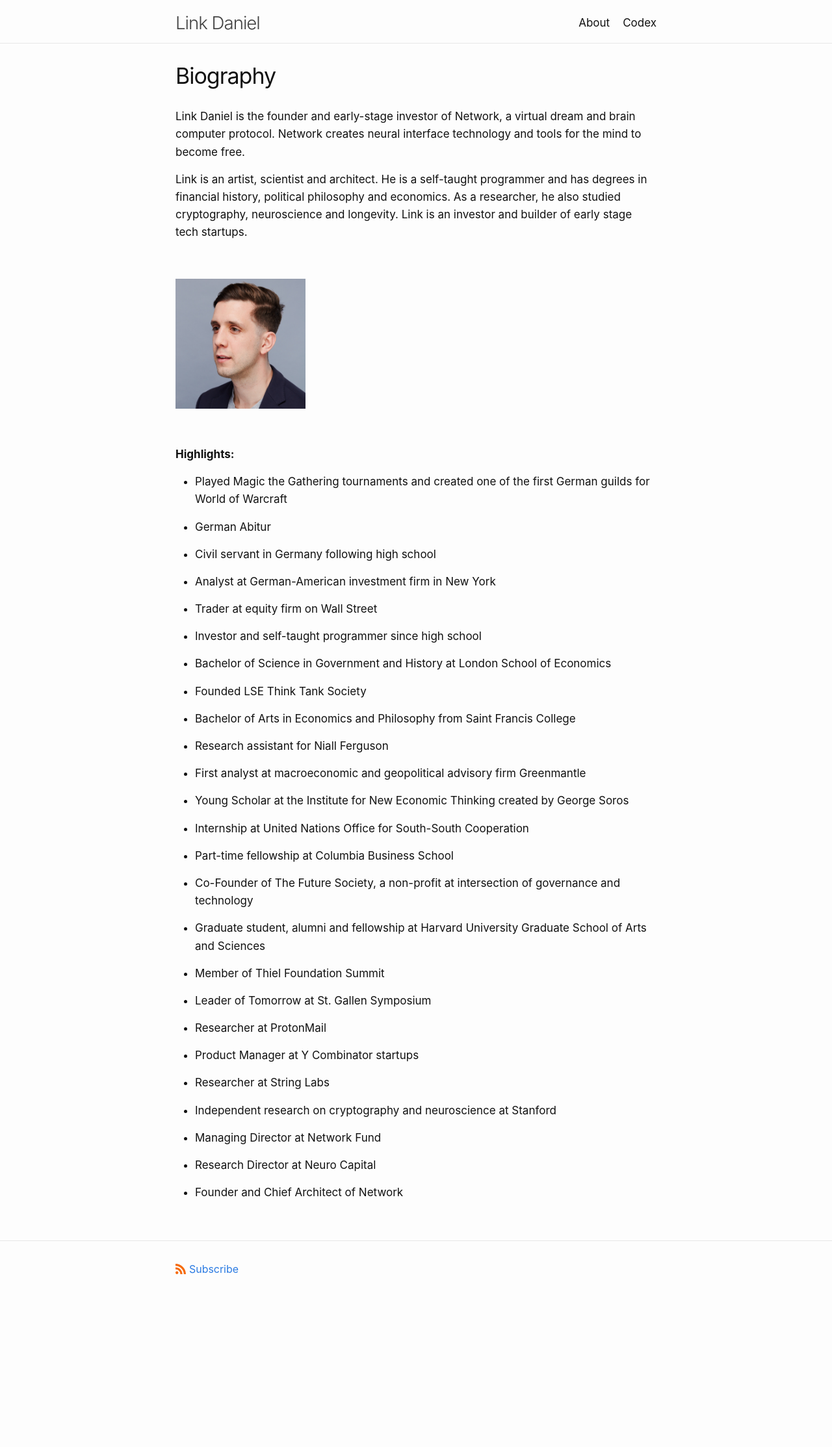
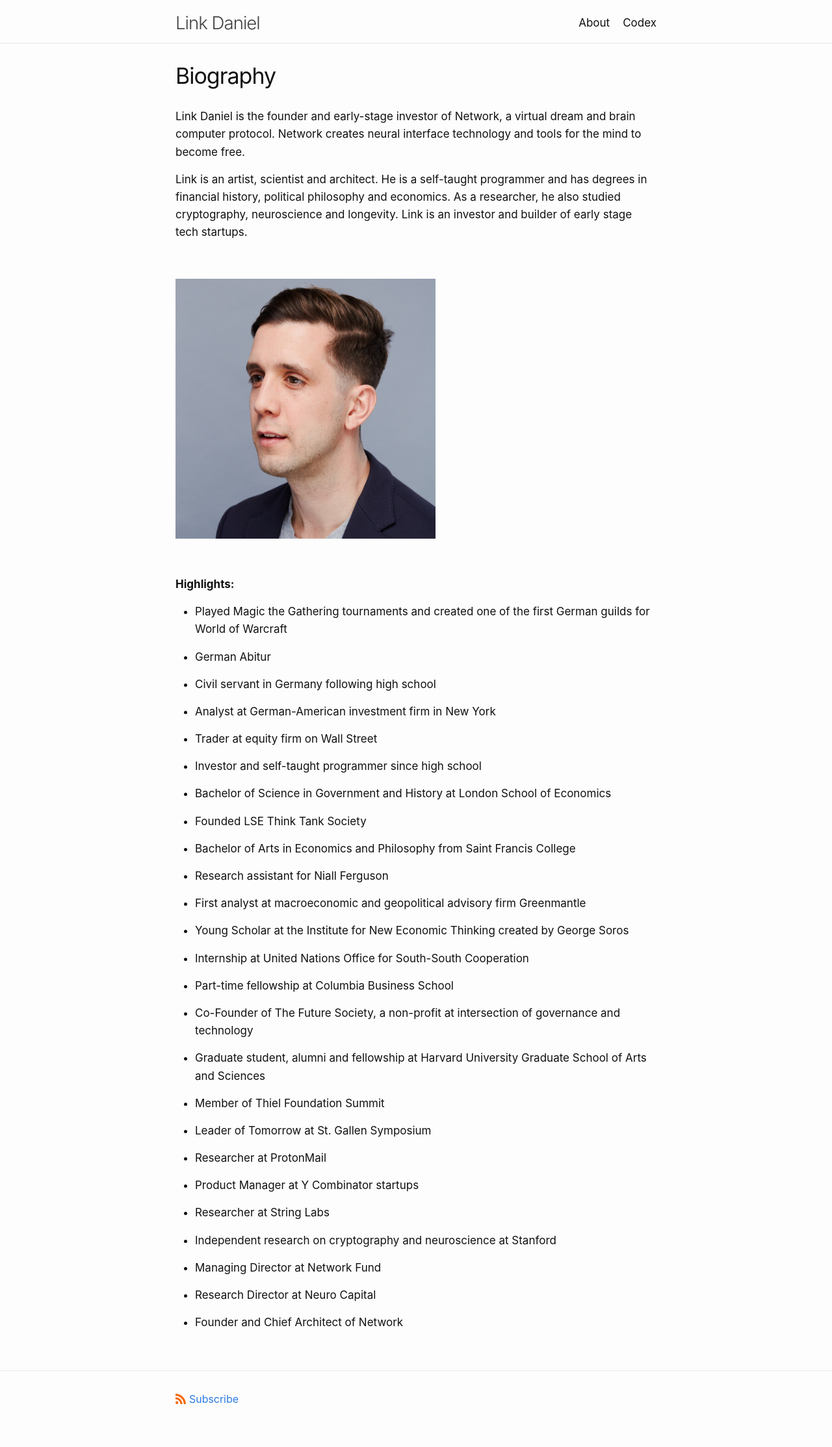
Before and after one commit to link-daniel/link.github.io, a Jekyll site: the page built from biography.md, in a window 1280 px wide. Shown: the whole page at 65% size. Built offline with Jekyll 4.4.1, drawn with Linux system fonts in a browser that asks for light colours; before the commit the page ends 2027 px from its top, so only the background shows below that.

Commit message:
Update biography.md

```diff
--- a/biography.md
+++ b/biography.md
@@ -10,7 +10,7 @@ Link is an artist, scientist and architect. He is a self-taught programmer and h
 
 <br>
 
-<img src="/media/linkdaniel-profile.jpg" width="200" height="200"  />
+<img src="/media/linkdaniel-profile.jpg" width="400" height="400"  />
 
 <br>
 
```
